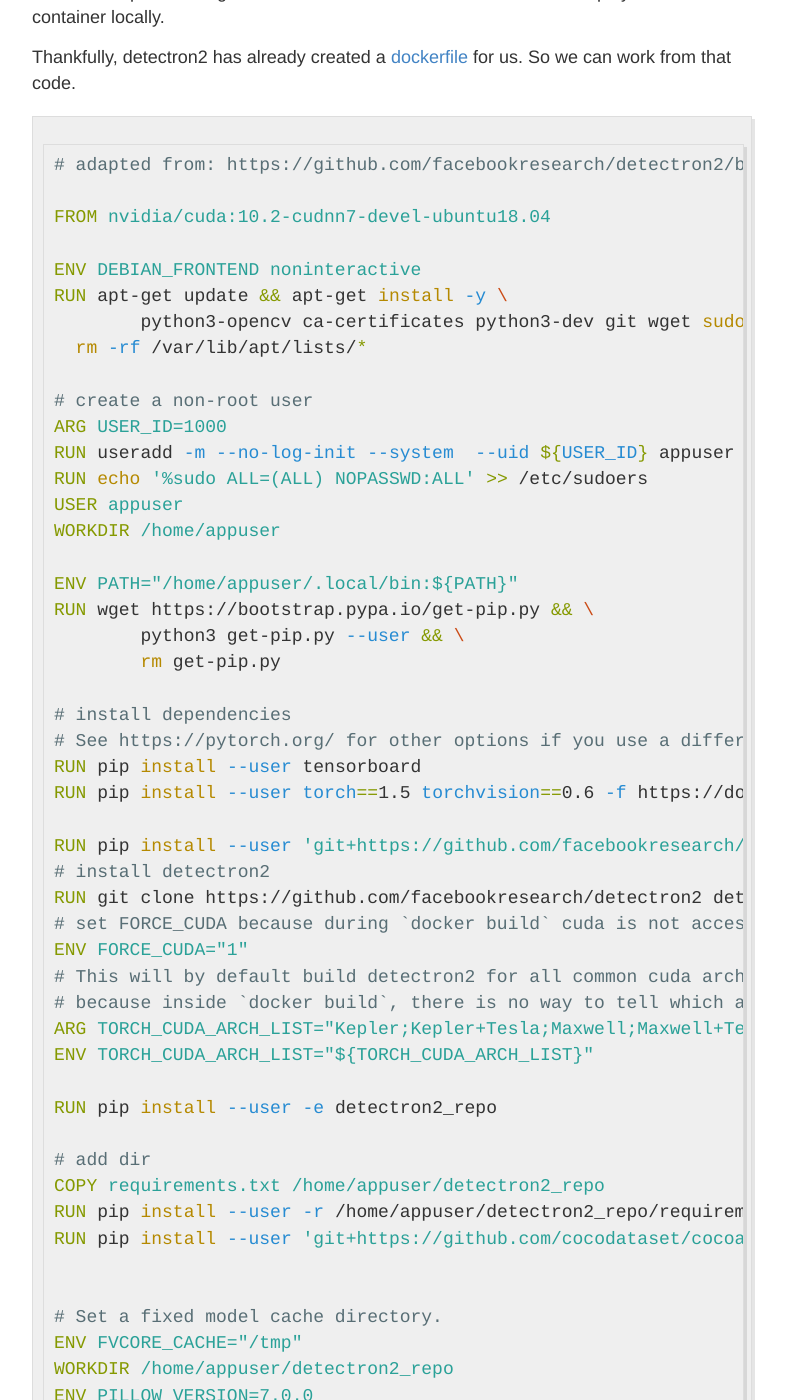
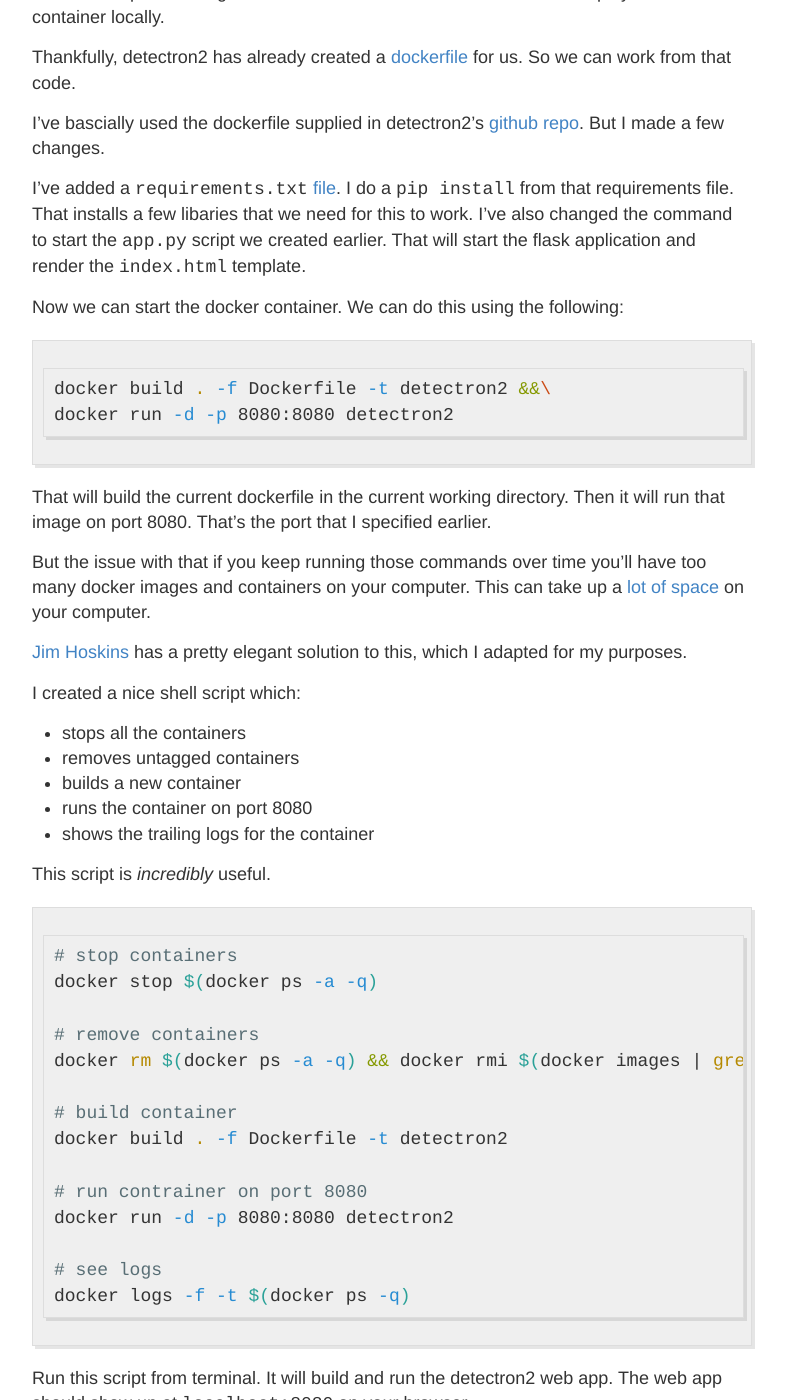
Before and after one commit to neelriyer/neelriyer.github.io, a Jekyll site: the page built from _posts/2020-07-19-Detectron2-Web-App.md, in a window 1280 px wide and 1400 px high, scrolled down 9450 px. Shown: the whole window, without its empty margins (248-1034 px from the left). Built offline with Jekyll 4.4.1, drawn with Linux system fonts in a browser that asks for light colours; some of the changed text lies outside the part shown.

Commit message:
detectron2 web app post

````diff
--- a/_posts/2020-07-19-Detectron2-Web-App.md
+++ b/_posts/2020-07-19-Detectron2-Web-App.md
@@ -328,66 +328,7 @@
 
 Thankfully, detectron2 has already created a [dockerfile](https://github.com/facebookresearch/detectron2/blob/master/docker/Dockerfile) for us. So we can work from that code.
 
-```Dockerfile
-# adapted from: https://github.com/facebookresearch/detectron2/blob/master/docker/Dockerfile
 
-FROM nvidia/cuda:10.2-cudnn7-devel-ubuntu18.04
-
-ENV DEBIAN_FRONTEND noninteractive
-RUN apt-get update && apt-get install -y \
-	python3-opencv ca-certificates python3-dev git wget sudo curl && \
-  rm -rf /var/lib/apt/lists/*
-
-# create a non-root user
-ARG USER_ID=1000
-RUN useradd -m --no-log-init --system  --uid ${USER_ID} appuser -g sudo
-RUN echo '%sudo ALL=(ALL) NOPASSWD:ALL' >> /etc/sudoers
-USER appuser
-WORKDIR /home/appuser
-
-ENV PATH="/home/appuser/.local/bin:${PATH}"
-RUN wget https://bootstrap.pypa.io/get-pip.py && \
-	python3 get-pip.py --user && \
-	rm get-pip.py
-
-# install dependencies
-# See https://pytorch.org/ for other options if you use a different version of CUDA
-RUN pip install --user tensorboard
-RUN pip install --user torch==1.5 torchvision==0.6 -f https://download.pytorch.org/whl/cu101/torch_stable.html
-
-RUN pip install --user 'git+https://github.com/facebookresearch/fvcore'
-# install detectron2
-RUN git clone https://github.com/facebookresearch/detectron2 detectron2_repo
-# set FORCE_CUDA because during `docker build` cuda is not accessible
-ENV FORCE_CUDA="1"
-# This will by default build detectron2 for all common cuda architectures and take a lot more time,
-# because inside `docker build`, there is no way to tell which architecture will be used.
-ARG TORCH_CUDA_ARCH_LIST="Kepler;Kepler+Tesla;Maxwell;Maxwell+Tegra;Pascal;Volta;Turing"
-ENV TORCH_CUDA_ARCH_LIST="${TORCH_CUDA_ARCH_LIST}"
-
-RUN pip install --user -e detectron2_repo
-
-# add dir
-COPY requirements.txt /home/appuser/detectron2_repo
-RUN pip install --user -r /home/appuser/detectron2_repo/requirements.txt
-RUN pip install --user 'git+https://github.com/cocodataset/cocoapi.git#subdirectory=PythonAPI'
-
-
-# Set a fixed model cache directory.
-ENV FVCORE_CACHE="/tmp"
-WORKDIR /home/appuser/detectron2_repo
-ENV PILLOW_VERSION=7.0.0
-
-# add dir
-COPY . /home/appuser/detectron2_repo
-
-# Make port 8080 available to the world outside the container
-ENV PORT 8080
-EXPOSE 8080
-
-CMD ["python3", "app.py"]
-
-```
 
 I've bascially used the dockerfile supplied in detectron2's [github repo](https://github.com/facebookresearch/detectron2/blob/master/docker/Dockerfile). But I made a few changes.
 
````
